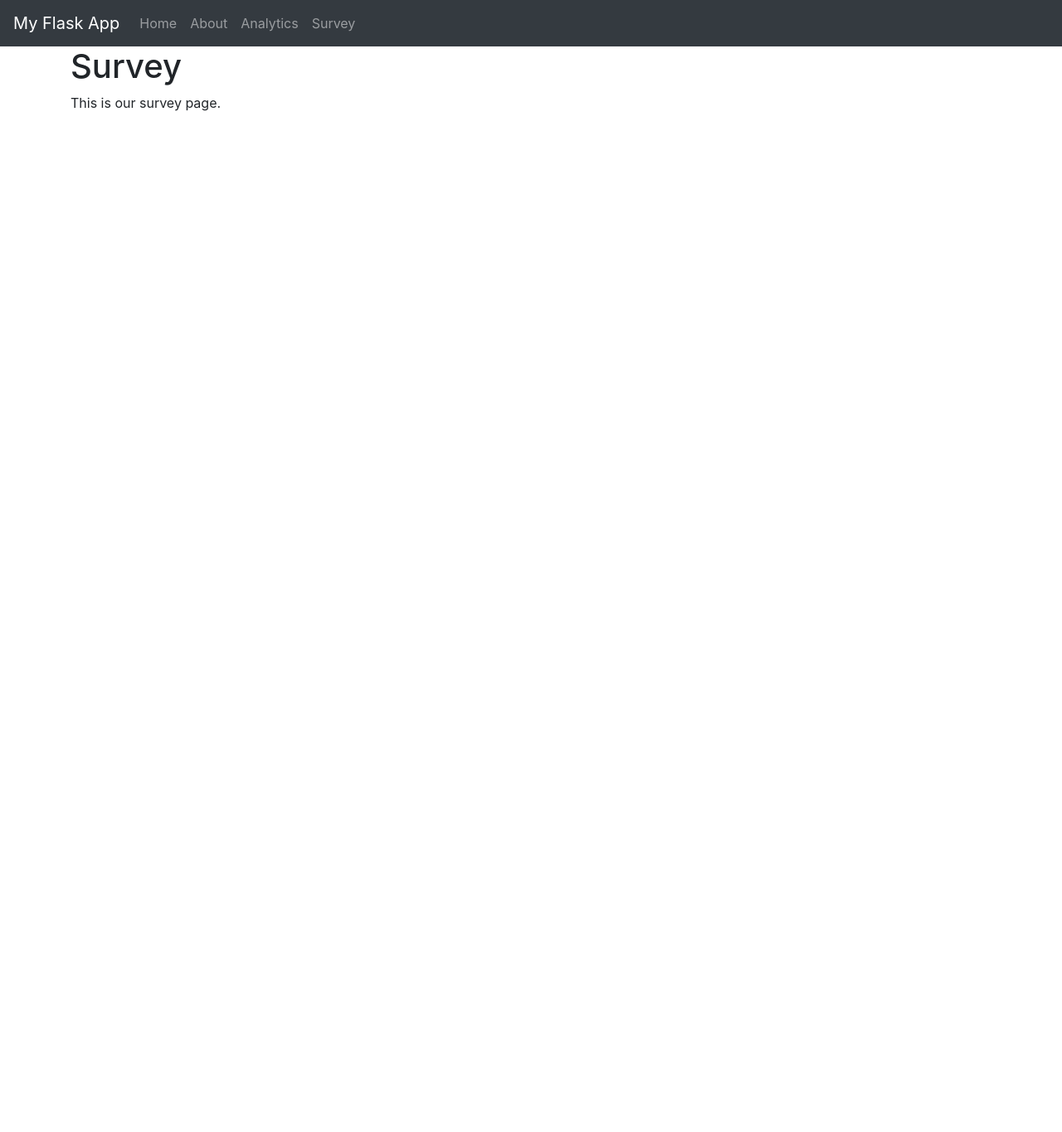
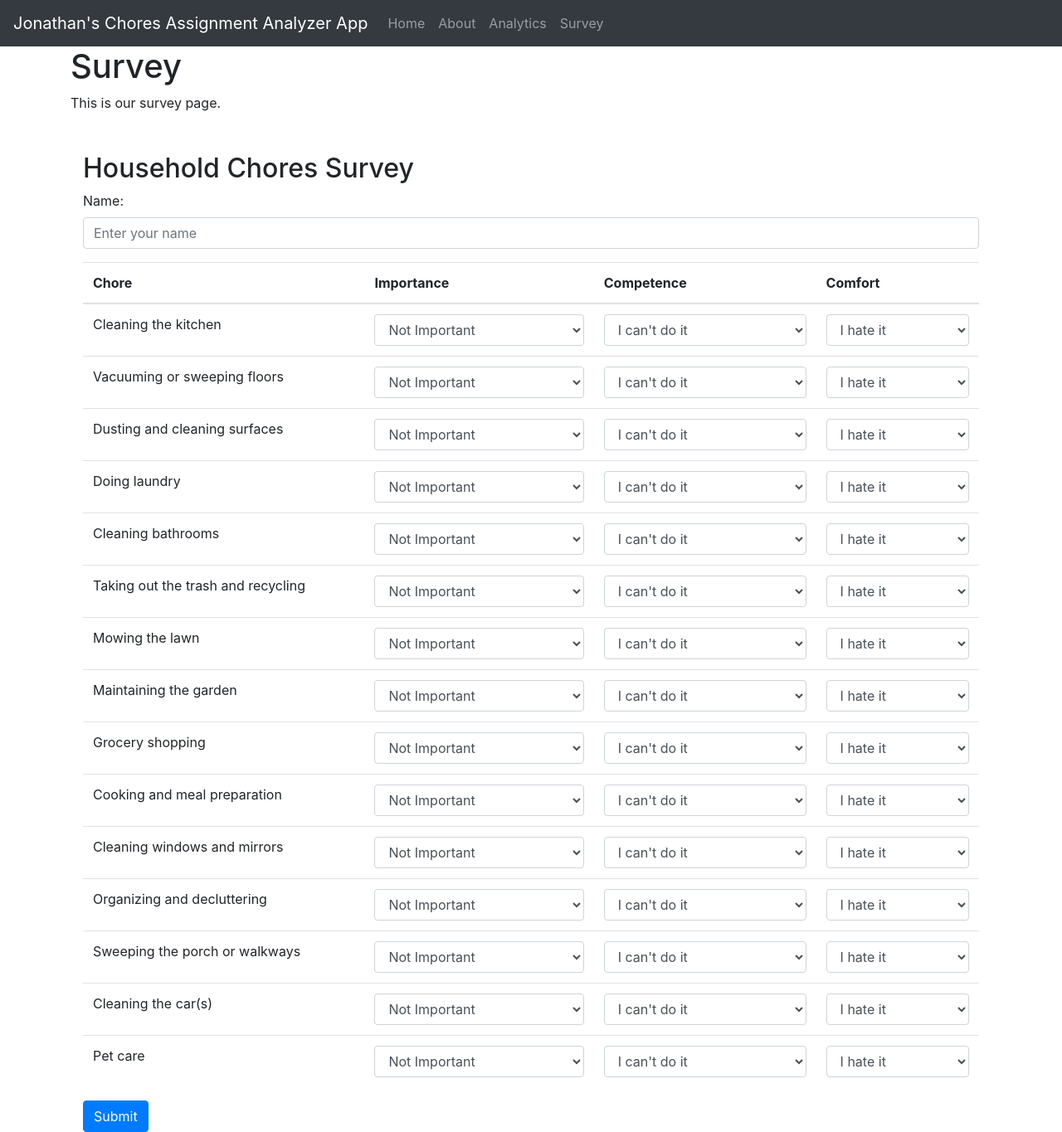
Before and after one commit to JonathanMcCormickJr/chores-assignment-system-DEV, a Flask app: page /survey in a window 1280 px wide. Shown: the whole page at 83% size. Before the commit the page ends 134 px from the top, so only its background shows below. Run offline with Flask 2, Linux system fonts and the light colour scheme; some libraries are stand-ins or nearby versions.

Commit message:
Great leap forward for the survey.html functionality. We have the user interface for the user to select their preferences.

```diff
--- a/main.py
+++ b/main.py
@@ -17,7 +17,24 @@ def analytics():
 
 @app.route("/survey")
 def survey():
-    return render_template("survey.html")
+    chores = [
+        "Cleaning the kitchen",
+        "Vacuuming or sweeping floors",
+        "Dusting and cleaning surfaces",
+        "Doing laundry",
+        "Cleaning bathrooms",
+        "Taking out the trash and recycling",
+        "Mowing the lawn",
+        "Maintaining the garden",
+        "Grocery shopping",
+        "Cooking and meal preparation",
+        "Cleaning windows and mirrors",
+        "Organizing and decluttering",
+        "Sweeping the porch or walkways",
+        "Cleaning the car(s)",
+        "Pet care"
+    ]
+    return render_template('survey.html', chores=chores)
 
 
 if __name__ == "__main__":
--- a/templates/base.html
+++ b/templates/base.html
@@ -17,7 +17,7 @@
   <body>
     <!-- Navbar -->
     <nav class="navbar navbar-expand-sm navbar-dark bg-dark">
-      <a class="navbar-brand" href="{{ url_for('index') }}">My Flask App</a>
+      <a class="navbar-brand" href="{{ url_for('index') }}">Jonathan's Chores Assignment Analyzer App</a>
       <button class="navbar-toggler" type="button" data-toggle="collapse" data-target="#navbarNavAltMarkup"
               aria-controls="navbarNavAltMarkup" aria-expanded="false" aria-label="Toggle navigation">
         <span class="navbar-toggler-icon"></span>
--- a/templates/survey.html
+++ b/templates/survey.html
@@ -5,4 +5,56 @@
 {% block content %}
   <h1>Survey</h1>
   <p>This is our survey page.</p>
+<div class="container mt-5">
+  <h2>Household Chores Survey</h2>
+  <form>
+    <div class="form-group">
+      <label for="name">Name:</label>
+      <input type="text" class="form-control" id="name" placeholder="Enter your name">
+    </div>
+    <table class="table">
+      <thead>
+        <tr>
+          <th>Chore</th>
+          <th>Importance</th>
+          <th>Competence</th>
+          <th>Comfort</th>
+        </tr>
+      </thead>
+      <tbody>
+        {% for chore in chores %}
+        <tr>
+          <td>{{ chore }}</td>
+          <td>
+            <select class="form-control">
+              <option>Not Important</option>
+              <option>Somewhat Important</option>
+              <option>Important</option>
+              <option>Very Important</option>
+            </select>
+          </td>
+          <td>
+            <select class="form-control">
+              <option>I can't do it</option>
+              <option>I can do it with help</option>
+              <option>I can do it with ease</option>
+            </select>
+          </td>
+          <td>
+            <select class="form-control">
+              <option>I hate it</option>
+              <option>I don't like it</option>
+              <option>I'm neutral</option>
+              <option>I like it</option>
+              <option>I love it</option>
+            </select>
+          </td>
+        </tr>
+        {% endfor %}
+      </tbody>
+    </table>
+    <button type="submit" class="btn btn-primary">Submit</button>
+  </form>
+</div>
+
 {% endblock %}
```
